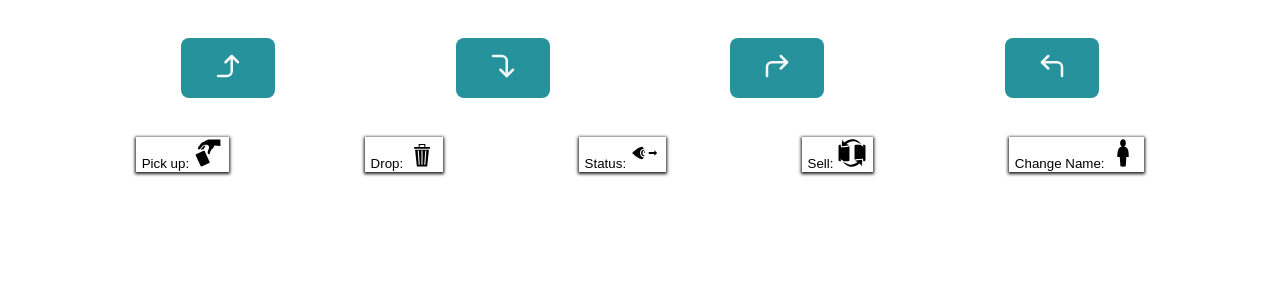
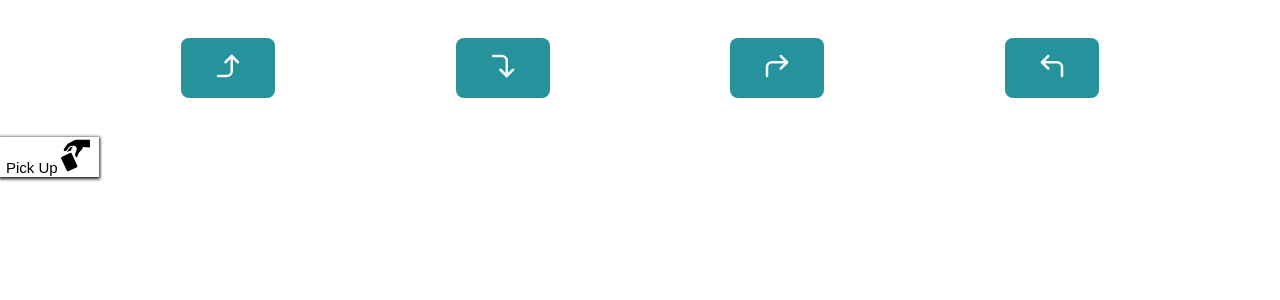
Before and after one commit to csbuildweek/frontEndCS, a React (Create React App) app: page / in a window 1280 px wide. Shown: the top 300 px of the page. Built offline with nearby package versions, Linux system fonts and the light colour scheme.

Commit message:
TakeBtn remade...
functionallity back working

```diff
--- /dev/null
+++ b/src/components/Buttons/TakeBtn.js
@@ -0,0 +1,30 @@
+import React from 'react'
+import { GiCardPlay } from 'react-icons/gi';
+
+import styles from './TakeBtn.module.scss'
+
+
+const TakeBtn = ({picked}) => {
+  let updatedName;
+
+    const pickUp = (picked) => {
+      //console.log("picked: ", picked)
+      fetch("https://lambda-flask-pirate.herokuapp.com/take", {method: "post", headers: {
+        'Content-Type': "application/json"
+      }, body: JSON.stringify({name: picked})}).then(res => res.json()).then(async data => {
+        console.log(data)
+        updatedName = await data
+        console.log(updatedName.data)
+      })
+  }
+
+  return (
+    <div>
+    <button className={styles.TakeBtn}
+    onClick={() => pickUp(picked)}
+    ><span>Pick Up<GiCardPlay className={styles.icon} /></span></button>
+    </div>
+  )
+}
+
+export default TakeBtn;
--- /dev/null
+++ b/src/components/Buttons/TakeBtn.module.scss
@@ -0,0 +1,13 @@
+@import '../../SCSS/index.scss';
+
+.TakeBtn {
+  @include customLayout(space-evenly, center, row);
+  box-shadow: 0 1px 3px 1px #1d1d1d;
+  border: none;
+  background: none;
+  font-size: 1.5rem;
+}
+
+.icon {
+  font-size: 3.5rem;
+}
--- a/src/components/Controls/Commands.js
+++ b/src/components/Controls/Commands.js
@@ -12,9 +12,9 @@ const commandOptions = [
     icon: <GiCardPlay className={styles.icon} />,
     path: "https://lambda-flask-pirate.herokuapp.com/take",
     name: "Pick up",
-    operation: function(picked) {
-console.log("picked: ", picked)
-      console.log("path: ", path)
+    operation: function(thing = picked) {
+//console.log("picked: ", picked)
+      //console.log("path: ", path)
       fetch("https://lambda-flask-pirate.herokuapp.com/take", {method: "post", headers: {
   'Content-Type': "application/json"
 }, body: JSON.stringify({"name": picked})}).then(res => res.json()).then(async data => {
--- a/src/components/Home.js
+++ b/src/components/Home.js
@@ -1,8 +1,9 @@
 import React, {useState} from 'react';
 
 import Controls from './Controls/Controls.js';
-import Commands from './Controls/Commands.js';
-import Display from './Display/Display.js'
+//import Commands from './Controls/Commands.js';
+import TakeBtn from './Buttons/TakeBtn.js';
+import Display from './Display/Display.js';
 
 const Home = () => {
   const [options, setOptions] = useState(null)
@@ -21,12 +22,13 @@ const Home = () => {
     setOptions={setOptions}
     setCount={setCount}
     />
-    <Commands
+    <TakeBtn picked={picked}/>
+    {/*<Commands
     setOptions={setOptions}
     options={options}
     picked={picked}
     setPicked={setPicked}
-    />
+    />*/}
     </main>
   )
 }
--- a/src/components/reusableComponents/CommandBtn/CommandBtn.js
+++ b/src/components/reusableComponents/CommandBtn/CommandBtn.js
@@ -18,7 +18,7 @@ const CommandBtn = ({ icon, path, name, options, setOptions, picked, operation }
   return (
     <button
     className={styles.CommandBtn}
-    onClick={(e) => operation()}
+    onClick={(e) => operation(picked)}
     >
     <span>{name}: {icon}</span>
     </button>
```
